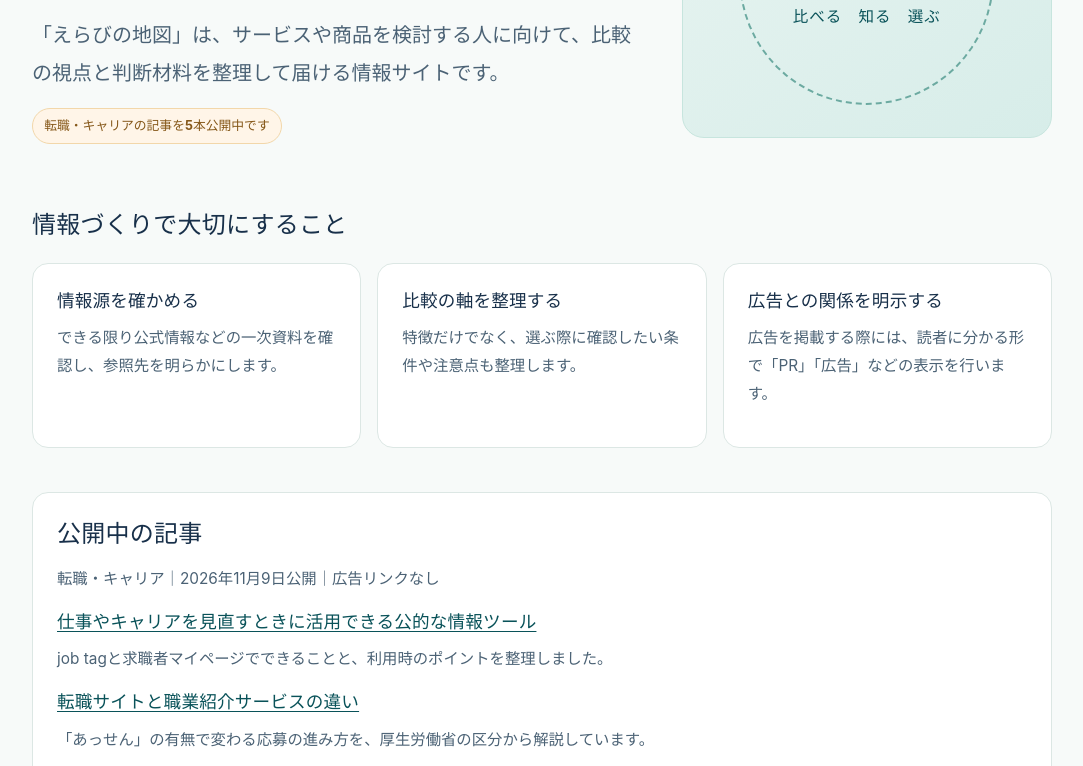
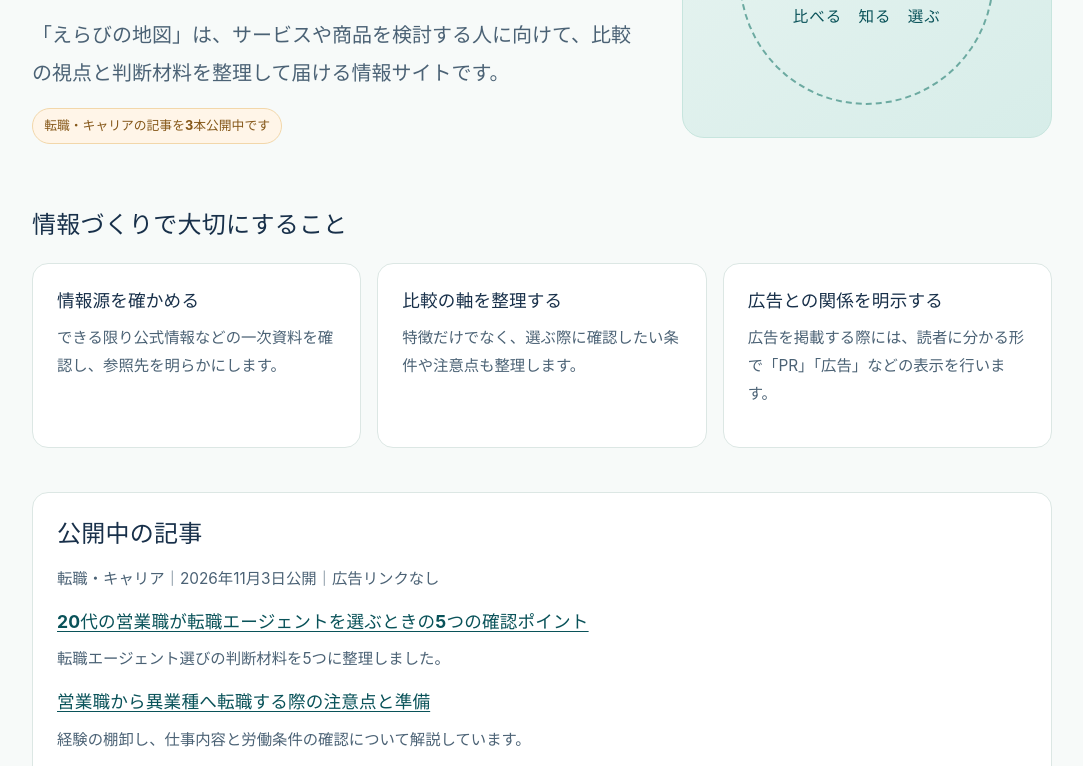
Before and after one commit to nobotasuke-byte/affiliate-autopilot, a plain HTML site: page public/index.html in a window 1280 px wide. Shown: the part 381-1147 px from the top of the page, without its empty margins (98-1181 px from the left). Drawn offline with Linux system fonts and the light colour scheme.

```diff
--- a/public/index.html
+++ b/public/index.html
@@ -4,7 +4,7 @@
   <meta charset="utf-8">
   <meta name="viewport" content="width=device-width,initial-scale=1">
   <meta name="robots" content="index,follow">
-  <meta name="description" content="えらびの地図は商品やサービスの選び方と判断材料を整理するサイトです。転職・キャリアの情報記事を5本公開中です。">
+  <meta name="description" content="えらびの地図は商品やサービスの選び方と判断材料を整理するサイトです。転職・キャリアの情報記事を3本公開中です。">
   <title>サービス選びの判断材料を、わかりやすく | えらびの地図</title>
   <link rel="stylesheet" href="/assets/site.css">
 </head>
@@ -30,7 +30,7 @@
     <p class="eyebrow">Choices, made clearer</p>
     <h1 id="top-heading">選ぶ前に、<br>確かめておきたいこと。</h1>
     <p class="lead">「えらびの地図」は、サービスや商品を検討する人に向けて、比較の視点と判断材料を整理して届ける情報サイトです。</p>
-    <p><span class="status">転職・キャリアの記事を5本公開中です</span></p>
+    <p><span class="status">転職・キャリアの記事を3本公開中です</span></p>
   </div>
   <div class="hero-art" role="img" aria-label="選択の道筋を表現した装飾">
     <div class="hero-art-inner" aria-hidden="true"><span>⌁</span><span>比べる　知る　選ぶ</span></div>
@@ -46,11 +46,6 @@
 </section>
 <section class="panel" aria-labelledby="preparing-title">
   <h2 id="preparing-title">公開中の記事</h2>
-  <p class="small muted">転職・キャリア｜2026年11月9日公開｜広告リンクなし</p>
-  <h3><a href="/articles/career-tools-guide/">仕事やキャリアを見直すときに活用できる公的な情報ツール</a></h3>
-  <p>job tagと求職者マイページでできることと、利用時のポイントを整理しました。</p>
-  <h3><a href="/articles/job-info-vs-placement/">転職サイトと職業紹介サービスの違い</a></h3>
-  <p>「あっせん」の有無で変わる応募の進み方を、厚生労働省の区分から解説しています。</p>
   <p class="small muted">転職・キャリア｜2026年11月3日公開｜広告リンクなし</p>
   <h3><a href="/articles/20s-sales-agent-checklist/">20代の営業職が転職エージェントを選ぶときの5つの確認ポイント</a></h3>
   <p>転職エージェント選びの判断材料を5つに整理しました。</p>
```
